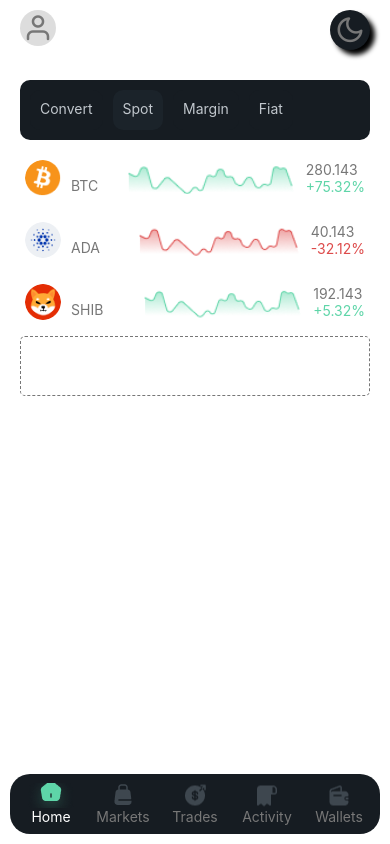
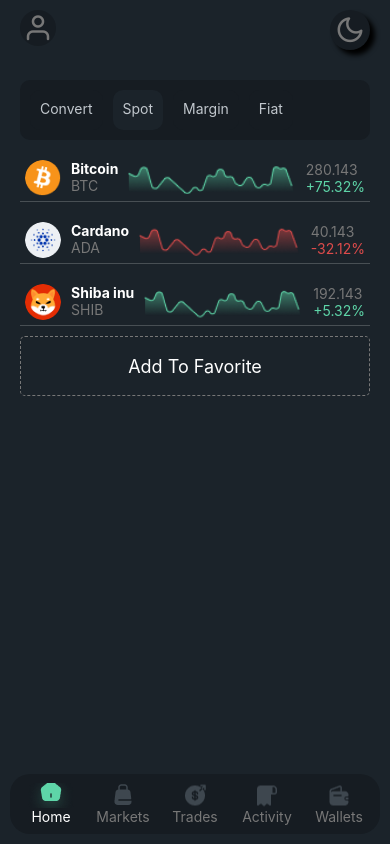
Before and after one commit to FilipePaiva10/InvestSimulator, a React Native app: screen /Home in a window 390 px wide. Built offline with nearby package versions, Linux system fonts and the light colour scheme.

Commit message:
configuração de temas

```diff
--- a/src/component/CustomTabBar/styled.js
+++ b/src/component/CustomTabBar/styled.js
@@ -3,7 +3,7 @@
 
 
 export const BackTabArea = styled.View`
-    background-color: #FFF;
+    background-color: ${stylesGuide.bg.Primary};
 
 `
 
--- a/src/pages/Home/styled.js
+++ b/src/pages/Home/styled.js
@@ -4,7 +4,7 @@
 
 export const HomeArea = styled.View`
     flex: 1;
-    background-color: #FFF;
+    background-color:  ${stylesGuide.bg.Primary};
 `;
 
 export const HomeHeaderArea = styled.View`
@@ -19,7 +19,7 @@
     width: 36px;
     height: 36px;
     border-radius: 25px;
-    background-color: #DDD
+    background-color: ${stylesGuide.bg.Secondy}
     justify-content: center;
     align-items: center;
 `;
```
Also changed, not shown: src/styles/theme/dark.js (added, +11 -0 lines), src/styles/theme/index.js (added, +11 -0 lines), src/styles/theme/light.js (added).
